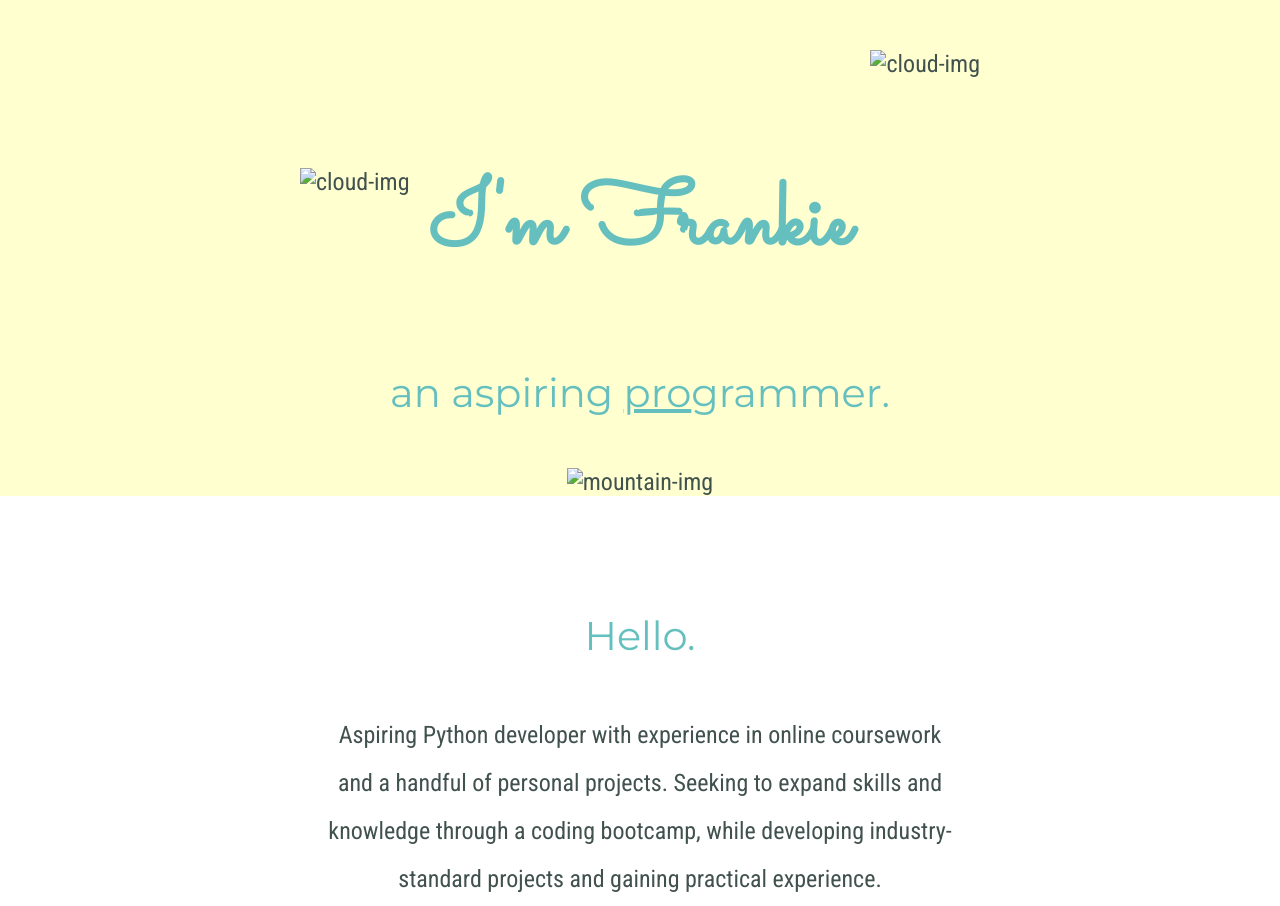
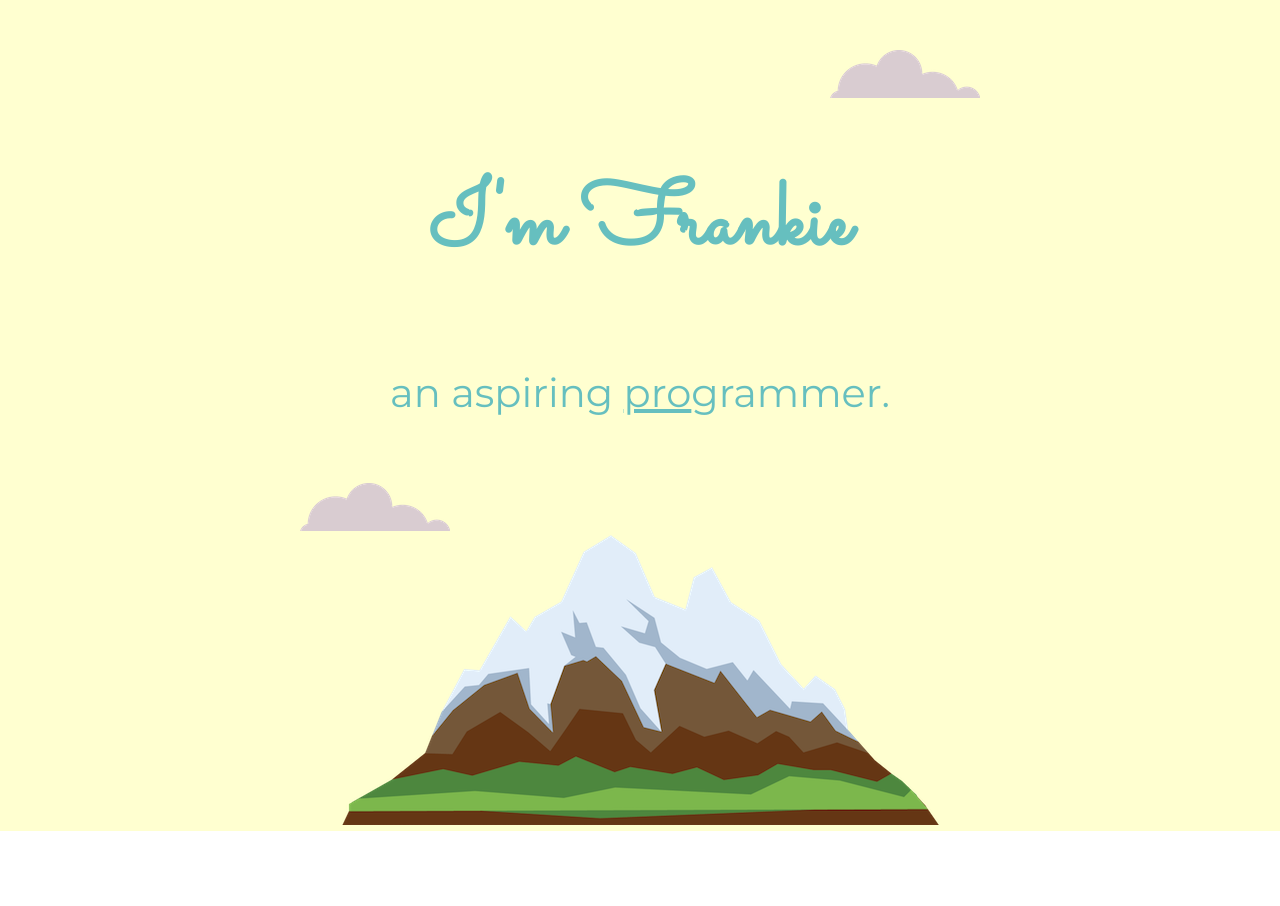
Before and after one commit to BunnyX0/FrankieWebsite, a plain HTML site: page index.html in a window 1280 px wide. Shown: the top 906 px of the page. Drawn offline with Linux system fonts and the light colour scheme; the site is published under a folder, as on GitHub Pages, so addresses that start at the root find nothing.

Commit message:
Update index.html

```diff
--- a/index.html
+++ b/index.html
@@ -3,17 +3,17 @@
     <meta charset="UTF-8">
     <title>Frankie Vines</title>
     <link rel="stylesheet" href="styles.css">
-    <link rel="icon" href="/images/favicon.ico">
+    <link rel="icon" href="images/favicon.ico">
     <link rel="preconnect" href="https://fonts.googleapis.com"><link rel="preconnect" href="https://fonts.gstatic.com" crossorigin><link href="https://fonts.googleapis.com/css2?family=Montserrat&family=Roboto+Condensed&family=Sacramento&display=swap" rel="stylesheet">
   </head>
   <body>
 
     <div class="top-container">
-      <img class="top-cloud" src="/images/cloud.png" alt="cloud-img">
+      <img class="top-cloud" src="images/cloud.png" alt="cloud-img">
       <h1>I'm Frankie</h1>
       <h2>an aspiring <span class="pro">pro</span>grammer.</h2>
-      <img class="bottom-cloud" src="/images/cloud.png" alt="cloud-img">
-      <img src="/images/mountain.png" alt="mountain-img">
+      <img class="bottom-cloud" src="images/cloud.png" alt="cloud-img">
+      <img src="images/mountain.png" alt="mountain-img">
     </div>
 
 <div class="middle-container">
@@ -65,7 +65,7 @@
 
 <div class="bottom-container">
   <a class="footer-link" href="https://www.linkedin.com/in/franke-v-3b4527152/">LinkedIn</a>
-  <a class="footer-link" href="https://www.appbrewery.co/">CV</a>
+  <a class="footer-link" href="/FrankieVines CV 2023.pdf">CV</a>
   <p class="footer-text">© 2023 Frankie Vines.</p>
 </div>
 
```
